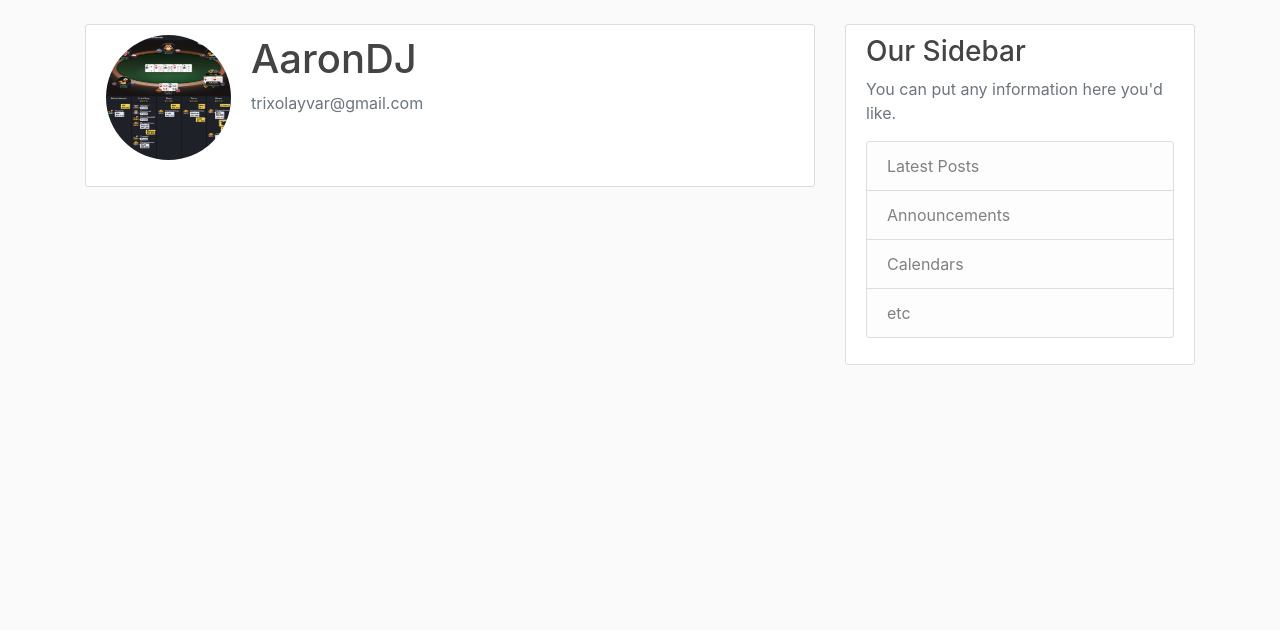
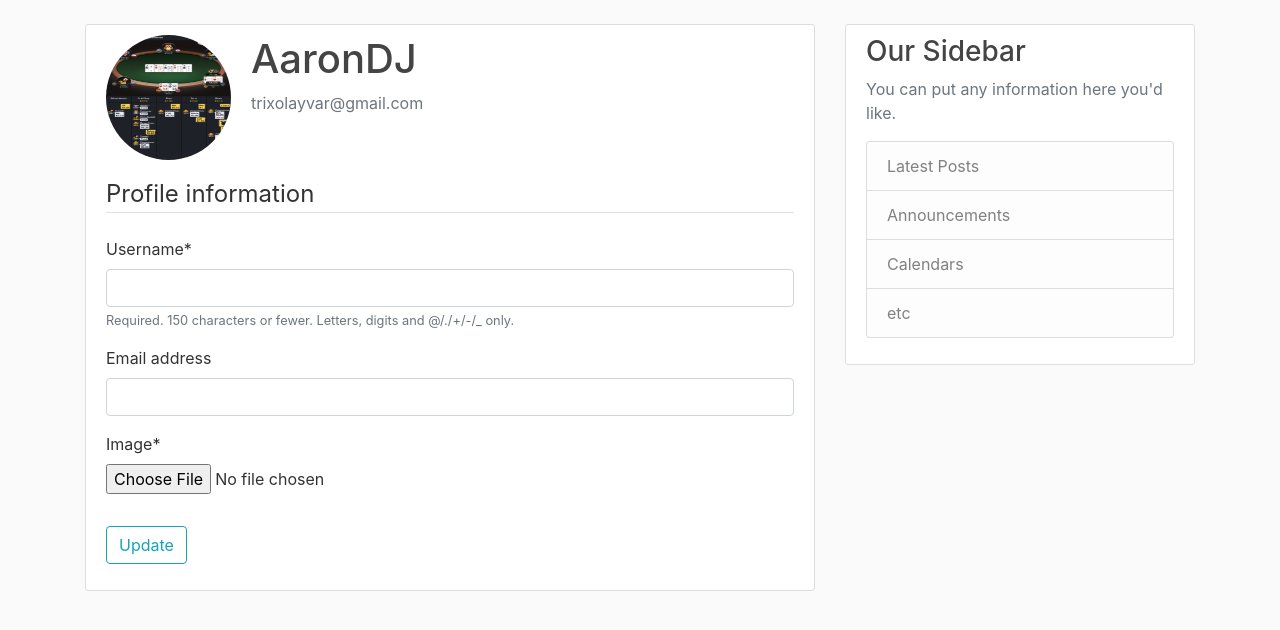
Before and after one commit to AaronOlayvar/Django_web, a Django app: page /profile in a window 1280 px wide. Shown: the part 56-686 px from the top of the page. Run offline with Django 4.2, Linux system fonts and the light colour scheme; a user stored in the database is signed in; data comes from the database, SQL or seed files in the repository; both versions use the stored data as it was after the commit; some libraries are stand-ins or nearby versions.

Commit message:
update user profile

```diff
--- a/users/forms.py
+++ b/users/forms.py
@@ -14,3 +14,8 @@ class UserUpdateFrom(forms.ModelForm):
     class Meta:
         model = User
         fields = ['username', 'email']
+
+class ProfileUpdateForm(forms.ModelForm):
+    class Meta:
+        model = Profile
+        fields = ['image']
--- a/users/templates/users/profile.html
+++ b/users/templates/users/profile.html
@@ -10,7 +10,19 @@
         <p class="text-secondary">{{user.email}}</p>
       </div>
     </div>
-    <!-- FORM HERE -->
+    <form method = "POST" enctype="multipart/form-data">
+      {% csrf_token %}
+      <fieldset class="form-group">
+          <legend class="border-bottom mb-4">Profile information</legend>
+          {{ u_form|crispy }}
+          {{ p_form|crispy }}
+
+      </fieldset>
+      <div class="form-group">
+          <button class="btn btn-outline-info" type="submit">Update </button>
+
+      </div>
+    </form>
 </div>
 
 {% endblock content%}
--- a/users/templates/users/register.html
+++ b/users/templates/users/register.html
@@ -2,7 +2,7 @@
 {% load crispy_forms_tags %}
 {% block content%}
     <div class = " content-section ">
-        <form method = "POST">
+        <form method = "POST" enctype="multipart/form-data">
             {% csrf_token %}
             <fieldset class="form-group">
                 <legend class="border-bottom mb-4">Join Today</legend>
--- a/users/views.py
+++ b/users/views.py
@@ -1,7 +1,7 @@
 from django.shortcuts import render, redirect
 from django.contrib import messages
 from django.contrib.auth.decorators import login_required
-from .forms import UserRegisterForm
+from .forms import UserRegisterForm, UserUpdateFrom, ProfileUpdateForm
 
 def register(request):
     if request.method == 'POST':
@@ -18,4 +18,12 @@ def register(request):
 
 @login_required
 def profile(request):
-    return render(request, 'users/profile.html', )
+    u_form = UserUpdateFrom()
+    p_form = ProfileUpdateForm()
+
+    context = {
+        'u_form': u_form,
+        'p_form': p_form
+    }
+
+    return render(request, 'users/profile.html', context )
```
Also changed, not shown: db.sqlite3, 2 other files.
